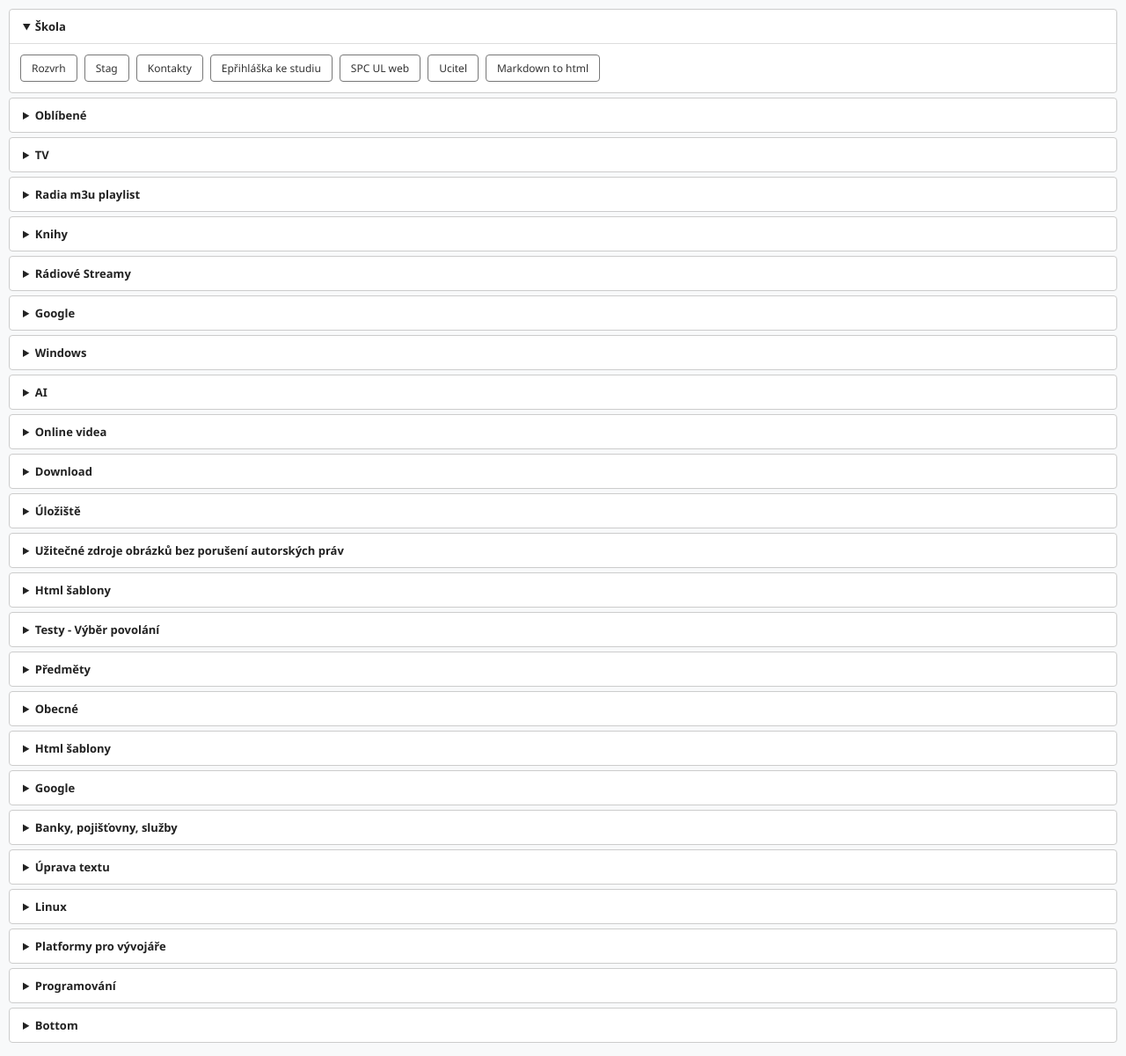
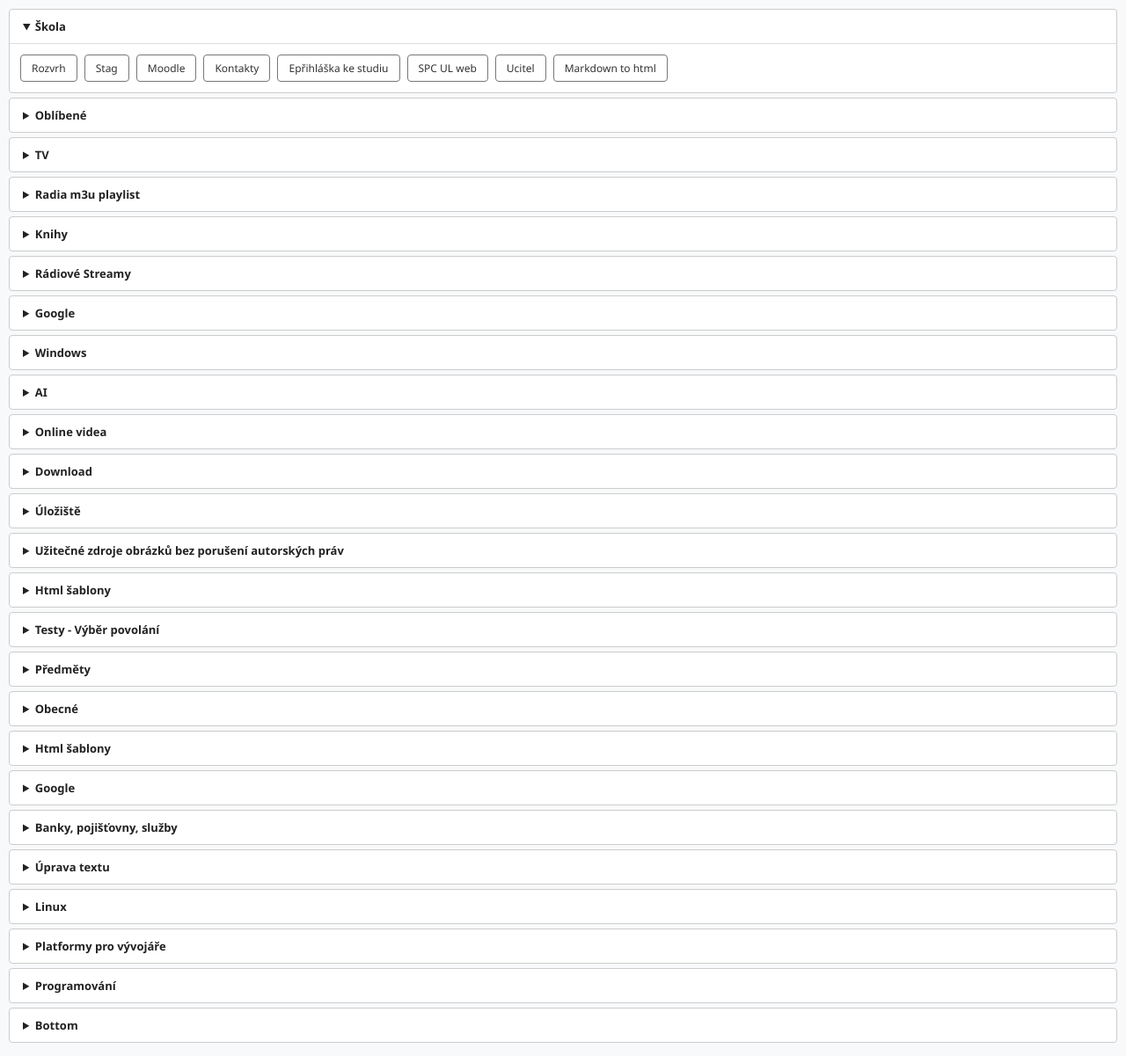
Before and after one commit to bedjan/bedjan.github.io, a Jekyll site: the page built from index.md, in a window 1280 px wide. Shown: the whole page at 88% size. Built offline with Jekyll 4.4.1, drawn with Linux system fonts in a browser that asks for light colours.

Commit message:
Update index.md

```diff
--- a/index.md
+++ b/index.md
@@ -10,6 +10,7 @@
             <div class="links-grid">
                 <a href="https://github.com/bedjan/ucitel/blob/main/rozvrh.md" target="_blank">Rozvrh</a>
                 <a href="https://portal.ujep.cz" target="_blank">Stag</a>
+                <a href="https://moodle.pf.ujep.cz/my/" target="_blank">Moodle</a>
                 <a href="https://ccv.pf.ujep.cz/kontakty/" target="_blank">Kontakty</a>
                <a href="https://portal.ujep.cz/portal/studium/uchazec/eprihlaska.html" target="_blank">Epřihláška ke studiu</a>
                 <a href="http://spcul.atwebpages.com/" target="_blank">SPC UL web</a>
```
